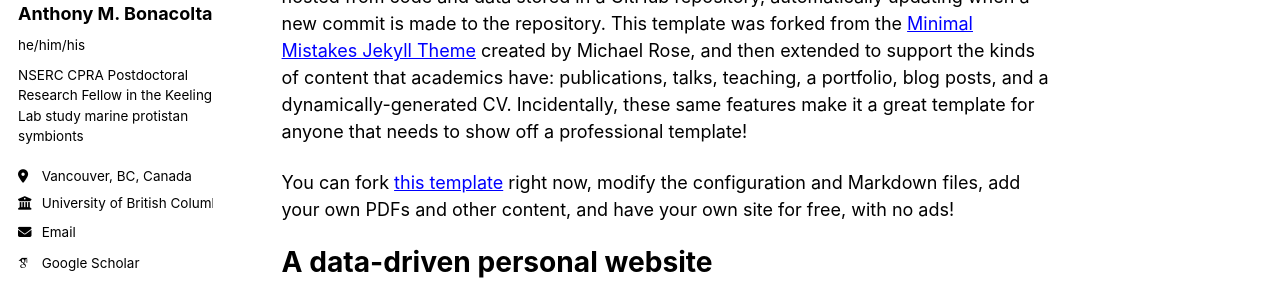
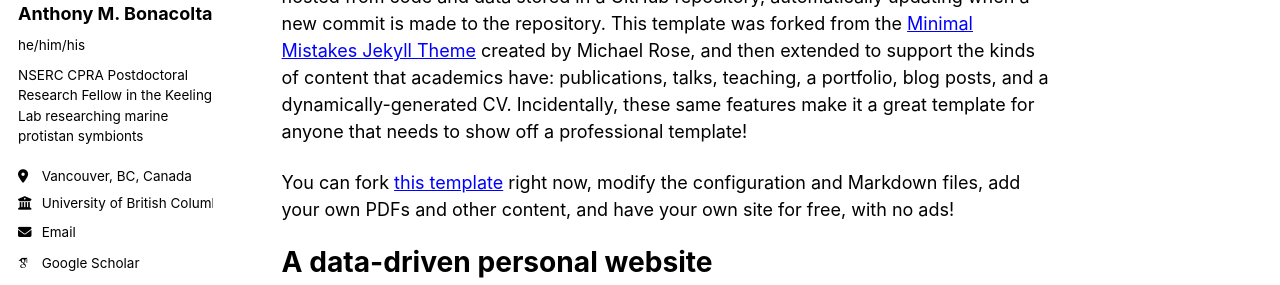
Before and after one commit to Abonacolta/abonacolta.github.io, a Jekyll site: the page built from _pages/about.md, in a window 1280 px wide. Shown: the part 242-527 px from the top of the page. Built offline with Jekyll 4.4.1, drawn with Linux system fonts in a browser that asks for light colours; some web fonts are replaced; a script bundle is joined from its source files by our own code; library files that are not in the unit come from our copies.

Commit message:
Update _config.yml

```diff
--- a/_config.yml
+++ b/_config.yml
@@ -27,7 +27,7 @@ author:
   avatar           : "Bonacolta-HS.jpg"
   name             : "Anthony M. Bonacolta"
   pronouns         : "he/him/his"
-  bio              : "NSERC CPRA Postdoctoral Research Fellow in the Keeling Lab study marine protistan symbionts"
+  bio              : "NSERC CPRA Postdoctoral Research Fellow in the Keeling Lab researching marine protistan symbionts"
   location         : "Vancouver, BC, Canada"
   employer         : "University of British Columbia"
   uri              : # URL
```
